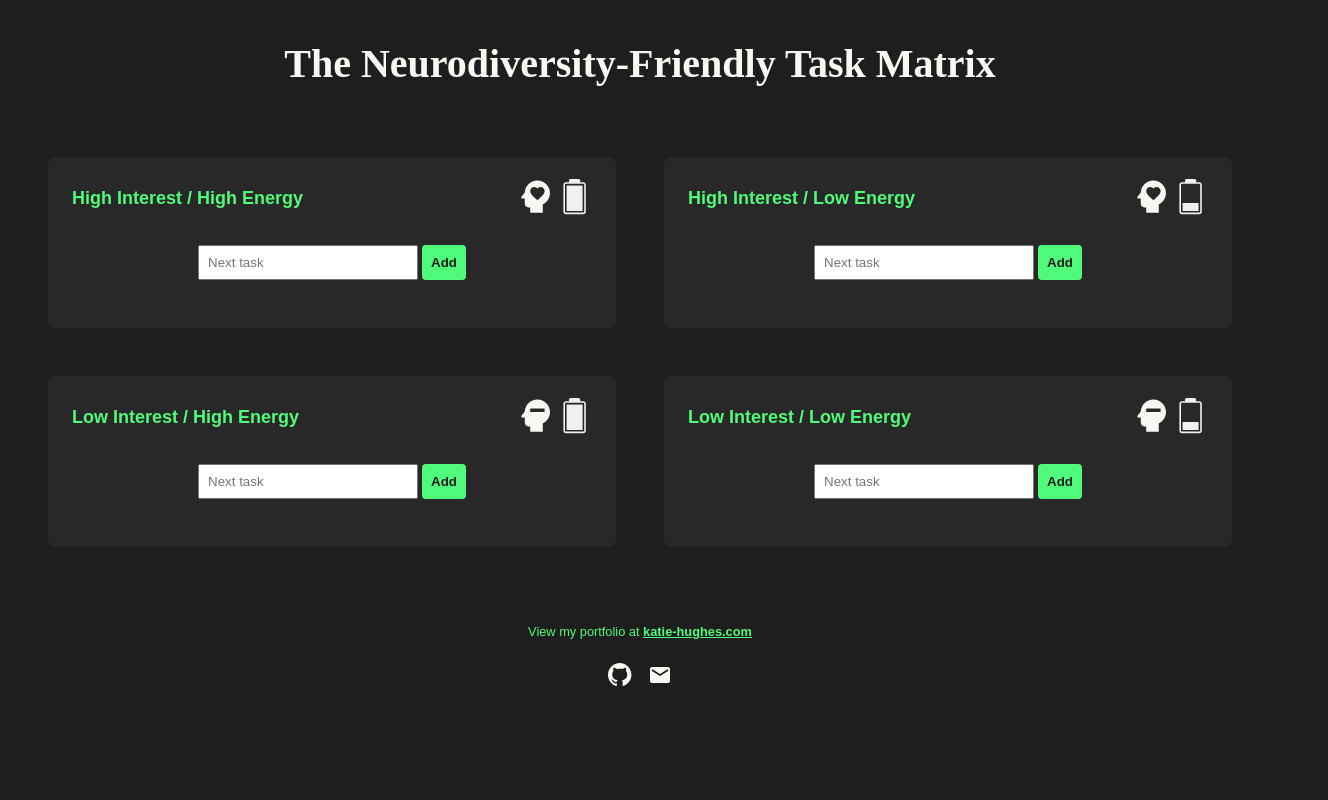
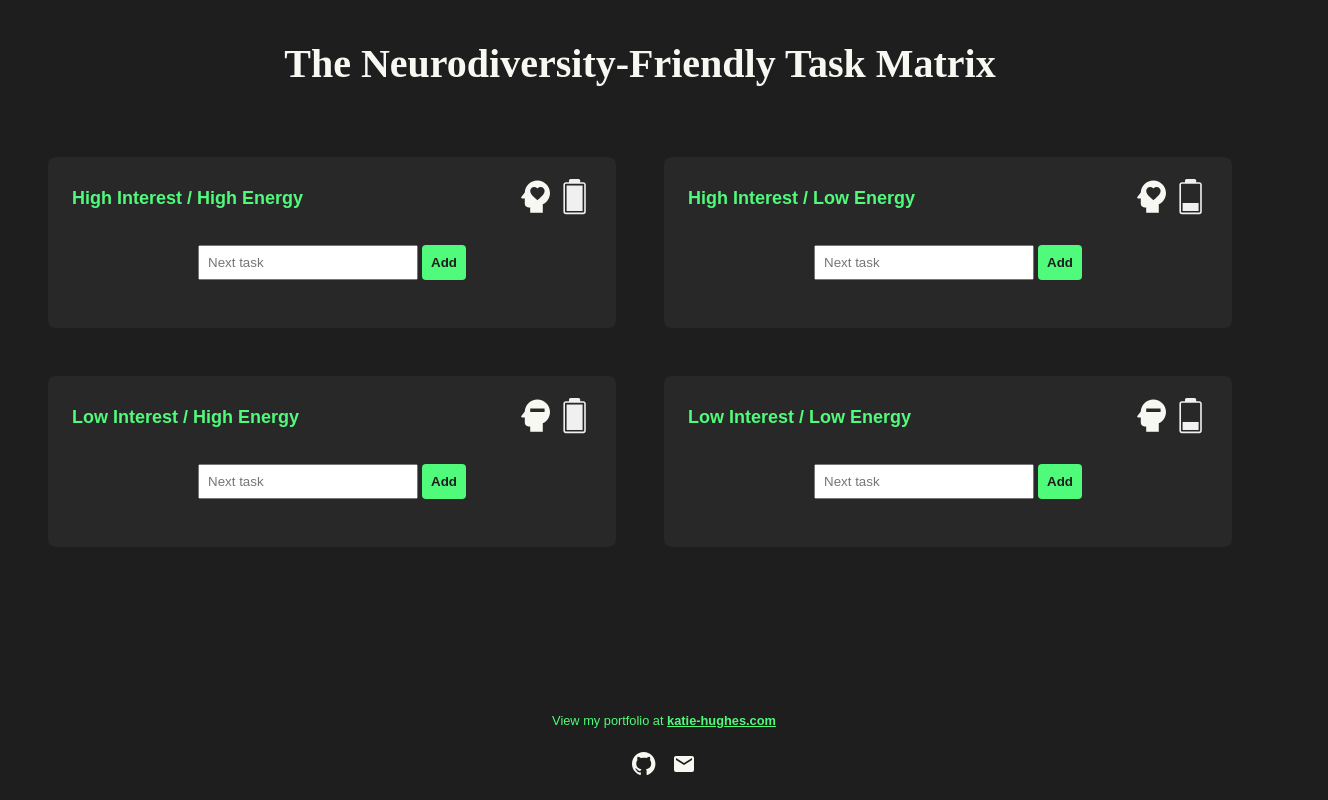
Before and after one commit to katiemhughes/neurodiversity-friendly-eisenhower-matrix, a React (Create React App) app: page / in a window 1280 px wide. Shown: the whole page, 1328 px wide, since content can reach past the window. Built offline with nearby package versions, Linux system fonts and the light colour scheme; a web font is replaced by a local one.

Commit message:
Fix spacing

```diff
--- a/src/components/Footer/_footer.scss
+++ b/src/components/Footer/_footer.scss
@@ -1,9 +1,26 @@
 @import '../styles/variables';
 
 .footer {
+  display: flex;
+  justify-content: center;
+  align-items: center;
+  flex-direction: column;
+  position: absolute;
+  width: 100%;
+  right: 0;
+  left: 0;
   font-family: $font-primary;
   color: $color-secondary;
   padding: 24px;
+
+  @media screen and (min-width: 768px) {
+    bottom: 0;
+    padding: 4px 24px;
+  }
+
+  @media screen and (min-width: 848px) {
+    padding: 24px;
+  }
 
   &__icons {
     display: flex;
```
